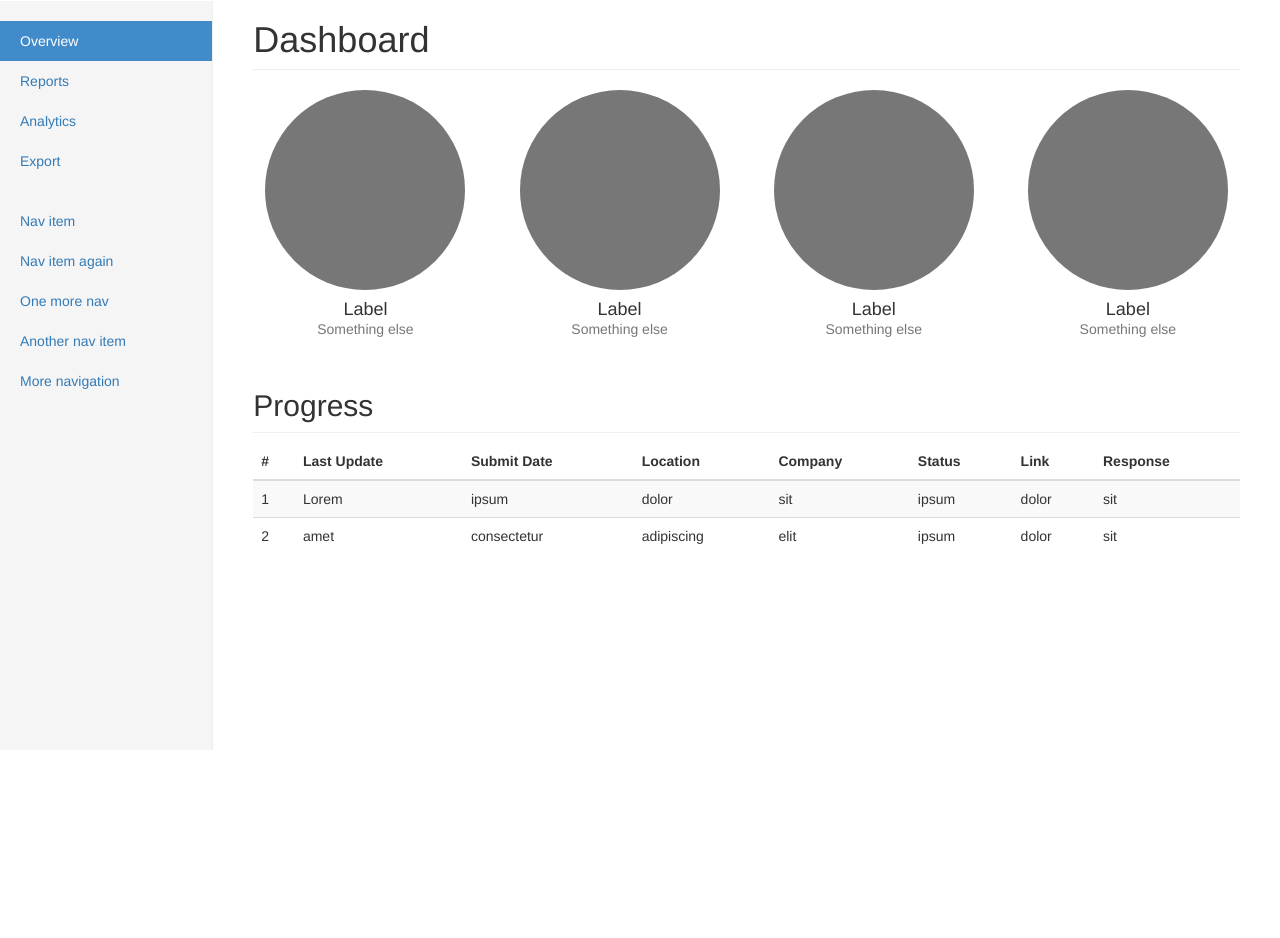
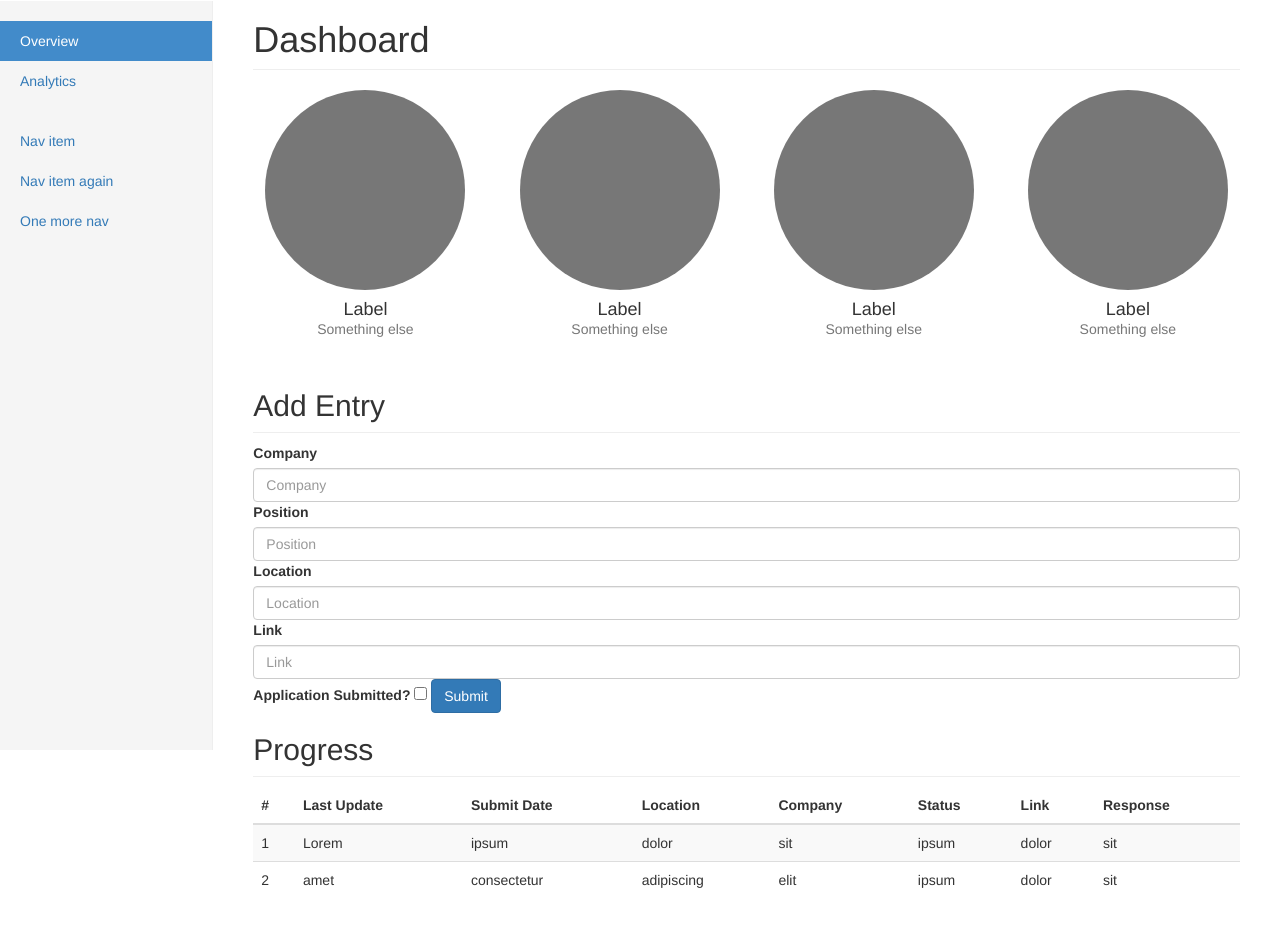
Before and after one commit to leungtw/hackcu_vi, a Flask app: template templates/data.html in a window 1280 px wide. Shown: the part 50-988 px from the top of the page. Before the commit the page ends 800 px from the top, so only its background shows below. Run offline with Flask 2, Linux system fonts and the light colour scheme; the template is opened without the code that fills it, so the values that code supplies are empty; some libraries are stand-ins or nearby versions.

Commit message:
data entry form

```diff
--- a/templates/data.html
+++ b/templates/data.html
@@ -54,16 +54,12 @@
         <div class="col-sm-3 col-md-2 sidebar">
           <ul class="nav nav-sidebar">
             <li class="active"><a href="#">Overview <span class="sr-only">(current)</span></a></li>
-            <li><a href="#">Reports</a></li>
             <li><a href="#">Analytics</a></li>
-            <li><a href="#">Export</a></li>
           </ul>
           <ul class="nav nav-sidebar">
             <li><a href="">Nav item</a></li>
             <li><a href="">Nav item again</a></li>
             <li><a href="">One more nav</a></li>
-            <li><a href="">Another nav item</a></li>
-            <li><a href="">More navigation</a></li>
           </ul>
         </div>
         <div class="col-sm-9 col-sm-offset-3 col-md-10 col-md-offset-2 main">
@@ -90,6 +86,28 @@
               <h4>Label</h4>
               <span class="text-muted">Something else</span>
             </div>
+          </div>
+
+          <h2 class="sub-header">Add Entry</h2>
+          <div class="form-group">
+          <form>
+            <label for="company">Company</label>
+            <input type="text" class="form-control" id="company" placeholder="Company">
+
+            <label for="position">Position</label>
+            <input type="text" class="form-control" id="position" placeholder="Position">
+
+            <label for="location">Location</label>
+            <input type="text" class="form-control" id="location" placeholder="Location">
+
+            <label for="link">Link</label>
+            <input type="text" class="form-control" id="link" placeholder="Link">
+
+            <label for="status">Application Submitted?</label>
+            <input type="checkbox" id="submitted" placeholder="">
+
+            <input type="submit" class="btn btn-primary" name="submit" value="Submit"></input>
+          </form>
           </div>
 
           <h2 class="sub-header">Progress</h2>
```
